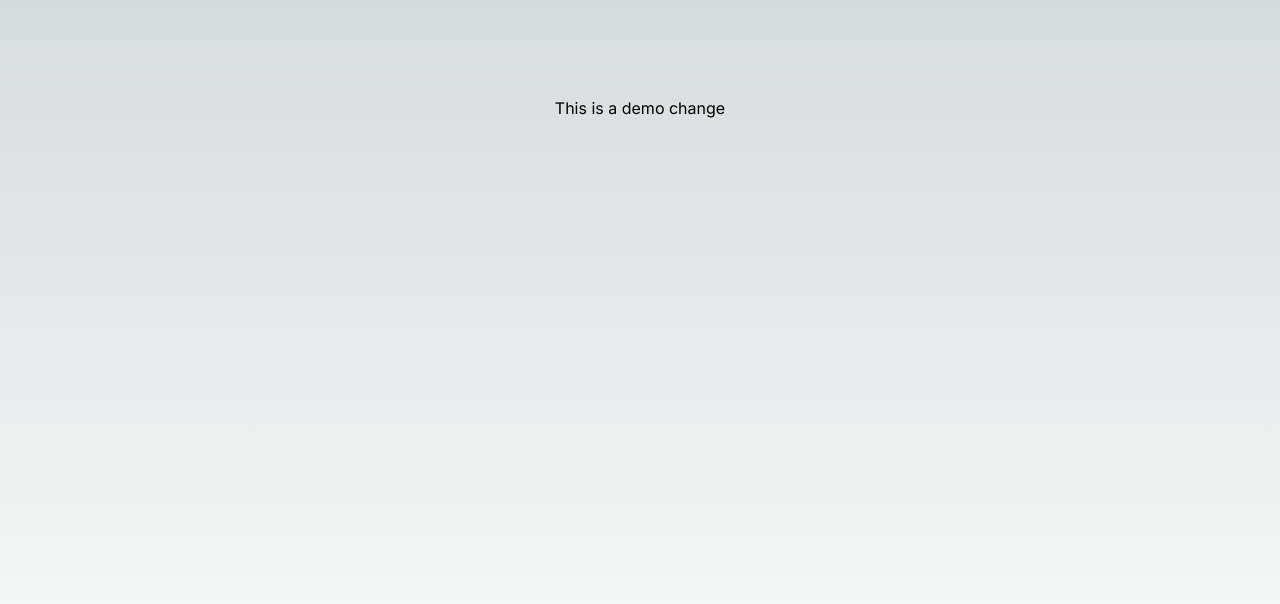
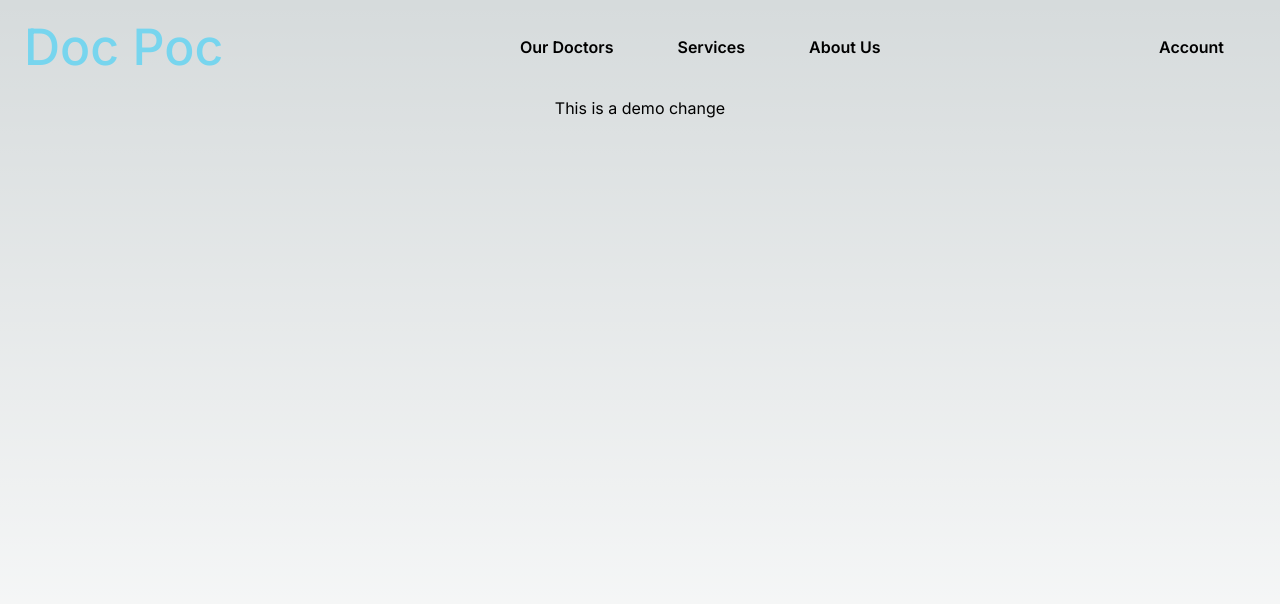
Before and after one commit to rajatgupta0907/docpoc-capstone, a Next.js app: page / in a window 1280 px wide. Shown: the top 604 px of the page. Built offline with nearby package versions, Linux system fonts and the light colour scheme.

Commit message:
finished css for centering navbar

```diff
--- a/app/layout.tsx
+++ b/app/(root)/layout.tsx
@@ -1,6 +1,7 @@
 import type { Metadata } from "next";
 import { Inter } from "next/font/google";
-import "./globals.css";
+import "../globals.css";
+import NavBar from "@/components/shared/navbar";
 
 const inter = Inter({ subsets: ["latin"] });
 
@@ -16,7 +17,12 @@ export default function RootLayout({
 }>) {
   return (
     <html lang="en">
-      <body className={inter.className}>{children}</body>
+      <body className={inter.className}>
+        <div className="navbar">
+          <NavBar />
+        </div>
+        <div className="body">{children}</div>
+      </body>
     </html>
   );
 }
--- /dev/null
+++ b/components/shared/navbar.tsx
@@ -0,0 +1,31 @@
+import { NavLinksLanding } from "@/lib/constants";
+import Link from "next/link";
+
+const NavBar = async () => {
+  return (
+    <nav className="fixed flex-row top-0 z-30 flex w-full items-center justify-between bg-dark-2 px-6 py-3">
+      <Link href={"/"} className="flex items-center gap-4 flex-[2]">
+        <p className="text-heading3-bold text-light-1 max-xs:hidden text-blue-egg">
+          Doc Poc
+        </p>
+      </Link>
+      <div className="other_links flex flex-row justify-center items-center flex-[4] ml-20">
+        {/* <Link href="/our-doctors">Our Doctors</Link> */}
+        {NavLinksLanding.map((link) => {
+          return (
+            <Link
+              key={link.link}
+              href={link.link}
+              className={`text-5xl relative flex flex-row justify-center gap-4 rounded-lg p-4 font-semibold mx-4 ${
+                link.link === "/account" ? "ml-auto" : ""
+              }`}
+            >
+              {link.displayName}
+            </Link>
+          );
+        })}
+      </div>
+    </nav>
+  );
+};
+export default NavBar;
--- /dev/null
+++ b/lib/constants.ts
@@ -0,0 +1,18 @@
+export const NavLinksLanding = [
+  {
+    link: "/our-doctors",
+    displayName: "Our Doctors",
+  },
+  {
+    link: "/services",
+    displayName: "Services",
+  },
+  {
+    link: "/about-us",
+    displayName: "About Us",
+  },
+  {
+    link: "/account",
+    displayName: "Account",
+  },
+];
--- a/tailwind.config.ts
+++ b/tailwind.config.ts
@@ -2,9 +2,10 @@ import type { Config } from "tailwindcss";
 
 const config: Config = {
   content: [
-    "./pages/**/*.{js,ts,jsx,tsx,mdx}",
-    "./components/**/*.{js,ts,jsx,tsx,mdx}",
-    "./app/**/*.{js,ts,jsx,tsx,mdx}",
+    "./pages/**/*.{ts,tsx}",
+    "./components/**/*.{ts,tsx}",
+    "./app/**/*.{ts,tsx}",
+    "./src/**/*.{ts,tsx}",
   ],
   theme: {
     extend: {
@@ -13,6 +14,18 @@ const config: Config = {
         "gradient-conic":
           "conic-gradient(from 180deg at 50% 50%, var(--tw-gradient-stops))",
       },
+      colors: {
+        "blue-egg": "#77D5EE",
+      },
+    },
+    fontSize: {
+      "heading3-bold": [
+        "50px",
+        {
+          lineHeight: "140%",
+          fontWeight: "500",
+        },
+      ],
     },
   },
   plugins: [],
```
Also changed, not shown: app/(root)/page.tsx (renamed from app/page.tsx).
